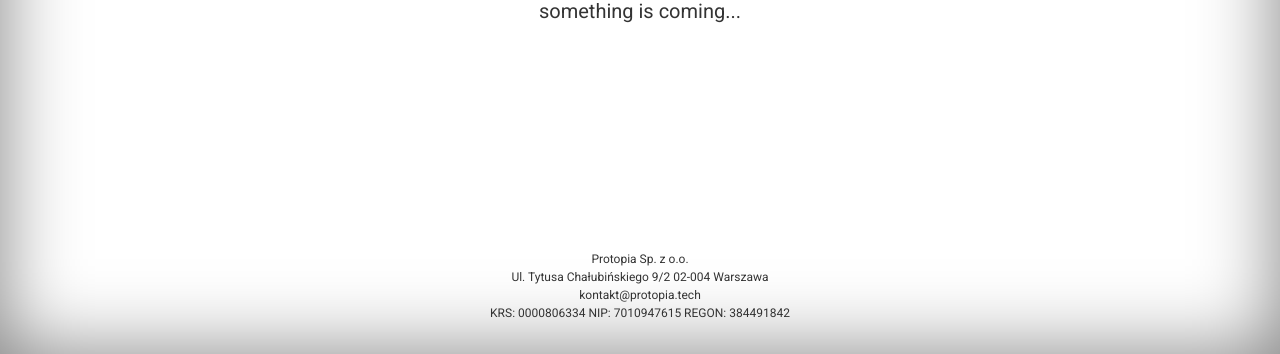
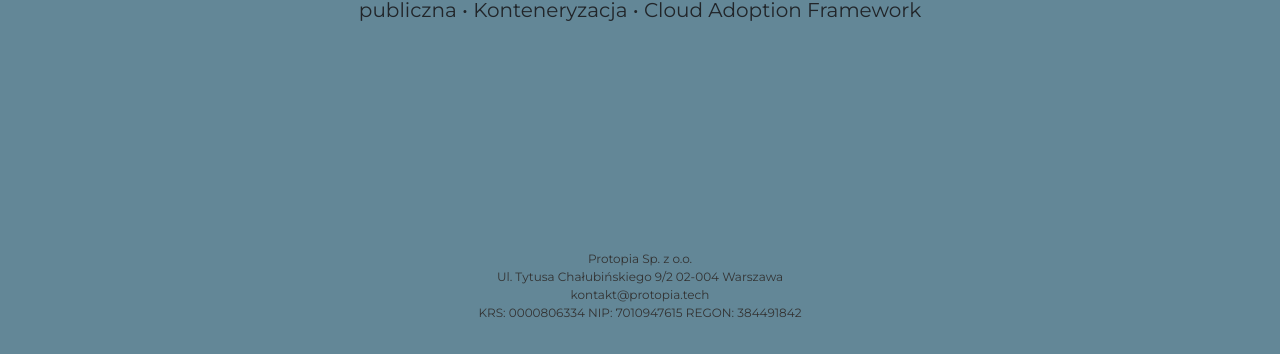
Before and after one commit to kaluzaaa/kaluzaaa.github.io, a plain HTML site: page index.html in a window 1280 px wide. Shown: the part 446-800 px from the top of the page. Drawn offline with nearby package versions, Linux system fonts and the light colour scheme.

Commit message:
Nowe logo

```diff
--- a/cover.css
+++ b/cover.css
@@ -41,16 +41,13 @@ a:hover {
 html,
 body {
   height: 100%;
-  background-color: #fff;
-  font-family: 'Helvetica Now Micro','Roboto', sans-serif;
+  background-color: #638797;
+  font-family: 'Montserrat', sans-serif;
 }
 
 body {
   display: -ms-flexbox;
   display: flex;
-  color: #333;
-  /* text-shadow: 0 .05rem .1rem rgba(0, 0, 0, .5); */
-  box-shadow: inset 0 0 5rem rgba(0, 0, 0, .5);
 }
 
 .cover-container {
--- a/index.html
+++ b/index.html
@@ -4,14 +4,16 @@
 <head>
     <meta charset="utf-8">
     <meta name="viewport" content="width=device-width, initial-scale=1, shrink-to-fit=no">
-    <meta name="description" content="v">
+    <meta name="description"
+        content="Doradztwo technologiczne IT • Architektura IT • Chmura publiczna • Konteneryzacja • Cloud Adoption Framework">
+    <meta name="keywords"
+        content="Doradztwo technologiczne IT,Chmura publiczna,Konteneryzacja,Cloud Adoption Framework, Architektura IT">
     <meta name="author" content="Protopia Sp. z o.o.">
-    <title>Protopia</title>
+    <title>Protopia - Doradztwo technologiczne IT</title>
     <!-- Bootstrap core CSS -->
     <link rel="stylesheet" href="https://stackpath.bootstrapcdn.com/bootstrap/4.3.1/css/bootstrap.min.css"
         integrity="sha384-ggOyR0iXCbMQv3Xipma34MD+dH/1fQ784/j6cY/iJTQUOhcWr7x9JvoRxT2MZw1T" crossorigin="anonymous">
-    <link href="https://fonts.googleapis.com/css?family=Roboto&display=swap&subset=latin-ext" rel="stylesheet">
-
+    <link href="https://fonts.googleapis.com/css?family=Montserrat&display=swap&subset=latin-ext" rel="stylesheet">
     <!-- Custom styles for this template -->
     <link href="cover.css" rel="stylesheet">
 </head>
@@ -23,7 +25,9 @@
 
         <header role="main" class="inner cover">
             <h1 class="cover-heading"><img src="logo.png" alt="Protopia" class="img-fluid" /></h1>
-            <p class="lead">something is coming...</p>
+            <p class="lead">Doradztwo technologiczne IT • Architektura IT • Chmura publiczna • Konteneryzacja • Cloud
+                Adoption Framework
+            </p>
         </header>
         <footer class="mastfoot mt-auto">
             <div class="inner">
@@ -34,4 +38,5 @@
         </footer>
     </div>
 </body>
+
 </html>
```
Also changed, not shown: logo.png.
